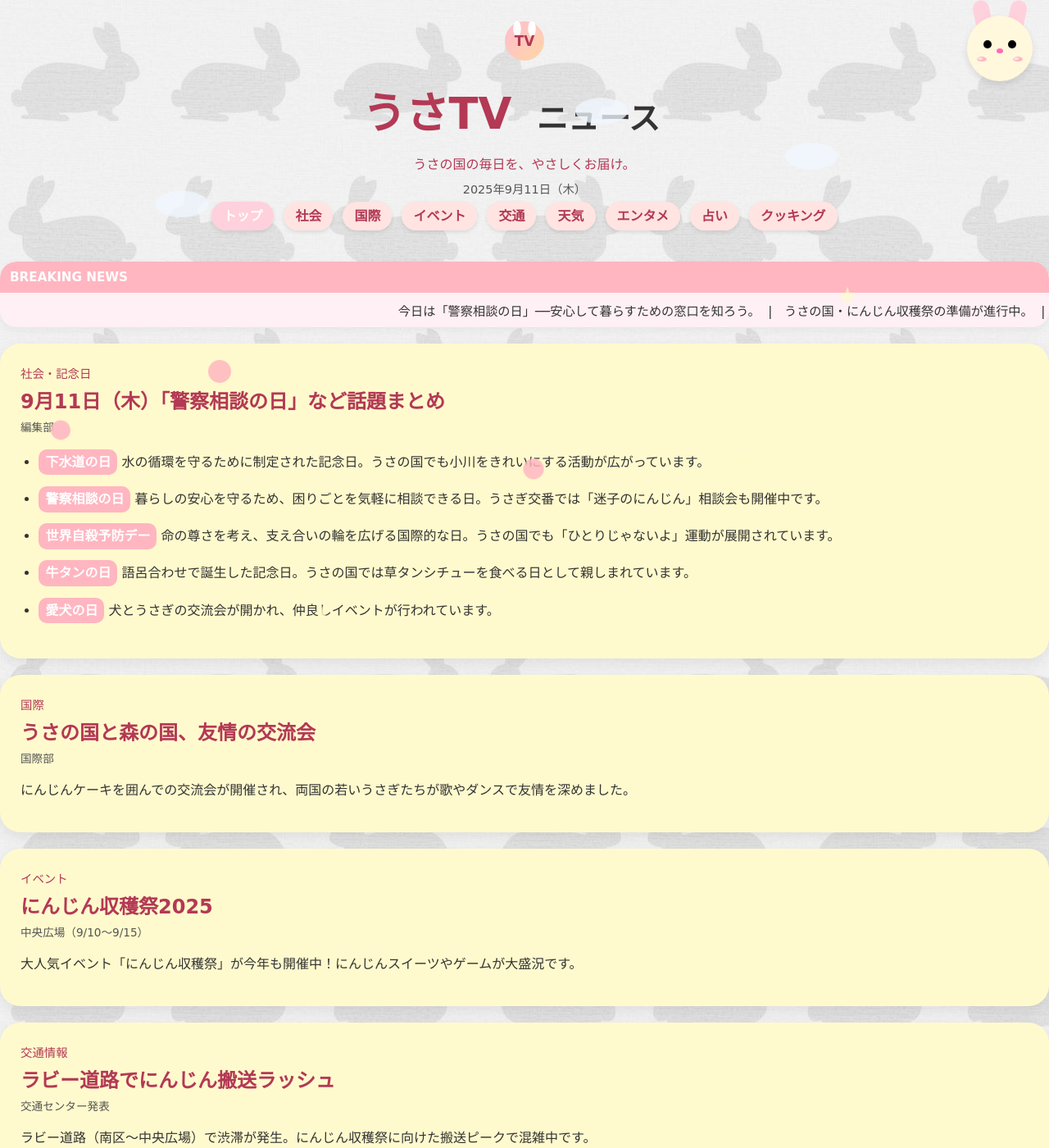
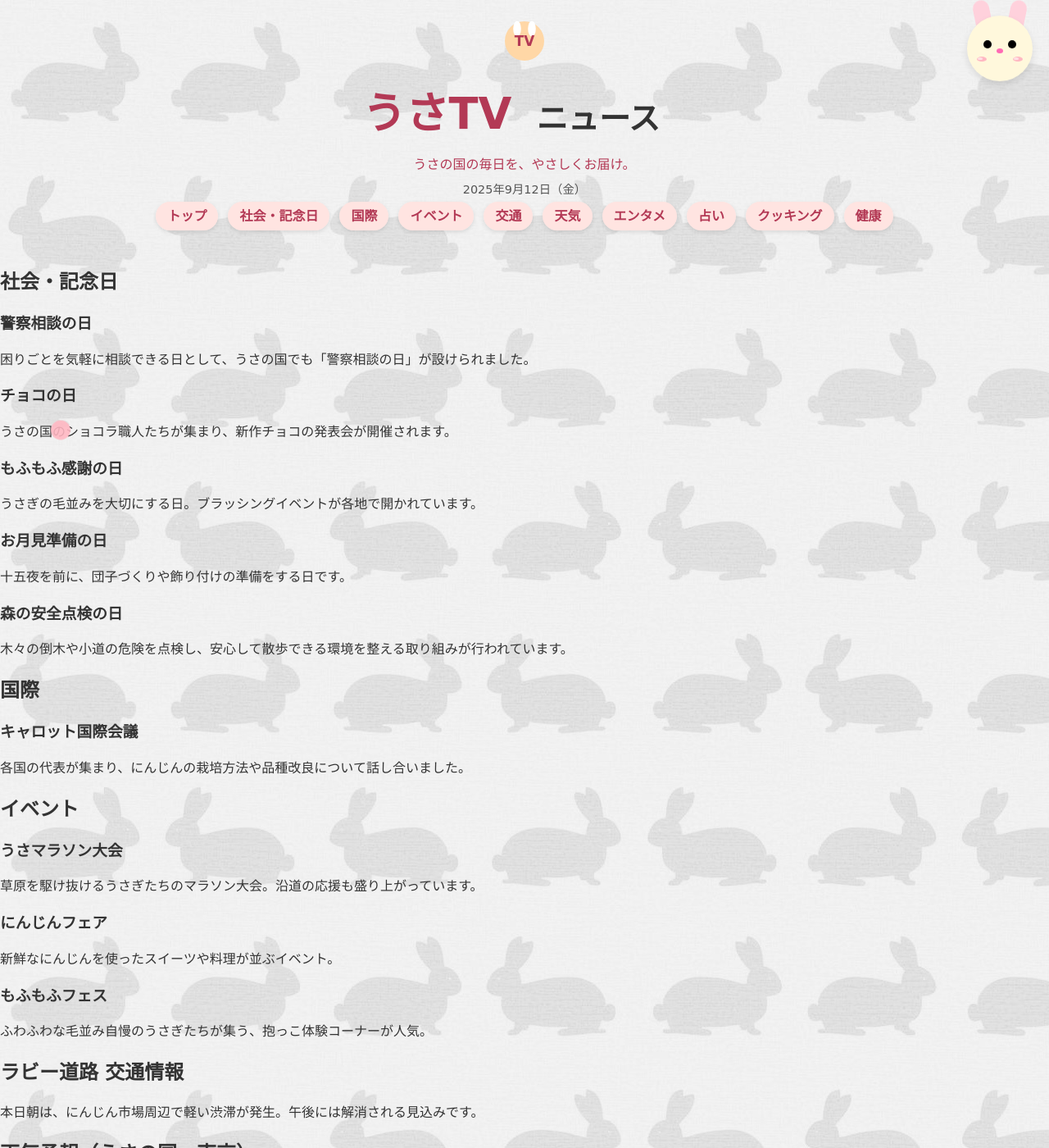
Before and after one commit to Rabbitflower-Rabiko/Rabbitflower-Rabiko-Rabbitflower-Rabiko.github.io, a Jekyll site: the page index.html, which Jekyll copies as it is, in a window 1280 px wide and 1400 px high. Shown: the whole window at 82% size. Built offline with Jekyll 4.4.1, drawn with Linux system fonts in a browser that asks for light colours; some of the changed text lies outside the part shown.

Commit message:
index.html を更新

```diff
--- a/index.html
+++ b/index.html
@@ -3,8 +3,8 @@
 <head>
   <meta charset="utf-8" />
   <meta name="viewport" content="width=device-width, initial-scale=1" />
-  <title>うさTVニュース | 2025年9月11日（木）</title>
-  <meta property="og:title" content="うさTVニュース | 2025年9月11日（木）">
+  <title>うさTVニュース | 2025年9月12日（金）</title>
+  <meta property="og:title" content="うさTVニュース | 2025年9月12日（金）">
   <meta property="og:site_name" content="うさTVニュース">
   <meta property="og:description" content="うさの国のフィクションニュースと、今日のうさぎ占い・おすすめレシピ・お天気情報をお届け。">
   <meta property="og:type" content="article">
@@ -15,14 +15,10 @@
 <!-- 背景デコ -->
 <div class="bg-deco">
   <div class="heart"></div>
+  <div class="star"></div>
+  <div class="cloud"></div>
   <div class="heart"></div>
   <div class="star"></div>
-  <div class="star"></div>
-  <div class="heart"></div>
-  <div class="star"></div>
-  <div class="cloud"></div>
-  <div class="cloud"></div>
-  <div class="cloud"></div>
 </div>
 
 <!-- うさぎマスコット -->
@@ -40,14 +36,8 @@
 <header>
   <div class="container masthead">
     <div class="logo-wrap" aria-hidden="true">
-      <svg viewBox="0 0 100 100" width="52" height="52" role="img" aria-label="うさTV">
-        <defs>
-          <linearGradient id="g" x1="0" x2="1" y1="0" y2="1">
-            <stop stop-color="#ffbcd0" offset="0"/>
-            <stop stop-color="#ffd7a6" offset="1"/>
-          </linearGradient>
-        </defs>
-        <circle cx="50" cy="50" r="40" fill="url(#g)"/>
+      <svg viewBox="0 0 100 100" width="52" height="52">
+        <circle cx="50" cy="50" r="40" fill="#ffd7a6"/>
         <ellipse cx="35" cy="25" rx="8" ry="16" fill="#fff"/>
         <ellipse cx="65" cy="25" rx="8" ry="16" fill="#fff"/>
         <text x="50" y="60" text-anchor="middle" font-size="28" font-weight="900" fill="#b33955">TV</text>
@@ -62,208 +52,176 @@
       <div class="tagline">うさの国の毎日を、やさしくお届け。</div>
     </div>
 
-    <div class="date-stamp">2025年9月11日（木）</div>
+    <div class="date-stamp">2025年9月12日（金）</div>
   </div>
 
   <div class="container">
     <nav aria-label="主要カテゴリ">
       <ul class="nav-list">
-        <li><a href="#" aria-current="page">トップ</a></li>
-        <li><a href="#society">社会</a></li>
+        <li><a href="#">トップ</a></li>
+        <li><a href="#society">社会・記念日</a></li>
         <li><a href="#world">国際</a></li>
         <li><a href="#events">イベント</a></li>
         <li><a href="#traffic">交通</a></li>
         <li><a href="#weather">天気</a></li>
-        <li><a href="#ent">エンタメ</a></li>
-        <li><a href="#uranai">占い</a></li>
+        <li><a href="#entertainment">エンタメ</a></li>
+        <li><a href="#fortune">占い</a></li>
         <li><a href="#cooking">クッキング</a></li>
+        <li><a href="#health">健康</a></li>
       </ul>
     </nav>
   </div>
 </header>
 
-<!-- ブレイキングニュース -->
-<div class="container">
-  <section class="ticker" aria-label="ブレイキングニュース">
-    <div class="ticker-head">BREAKING&nbsp;NEWS</div>
-    <div class="ticker-body" role="marquee" aria-live="polite">
-      <div class="scroll">
-        <span>今日は「警察相談の日」──安心して暮らすための窓口を知ろう。&nbsp;&nbsp;|&nbsp;&nbsp;</span>
-        <span>うさの国・にんじん収穫祭の準備が進行中。&nbsp;&nbsp;|&nbsp;&nbsp;</span>
-        <span>秋晴れ続く、気温上昇で熱中症に注意。&nbsp;&nbsp;|&nbsp;&nbsp;</span>
-      </div>
-    </div>
+<main class="container">
+
+  <!-- 社会・記念日 -->
+  <section id="society">
+    <h2>社会・記念日</h2>
+    <article>
+      <h3>警察相談の日</h3>
+      <p>困りごとを気軽に相談できる日として、うさの国でも「警察相談の日」が設けられました。</p>
+    </article>
+    <article>
+      <h3>チョコの日</h3>
+      <p>うさの国のショコラ職人たちが集まり、新作チョコの発表会が開催されます。</p>
+    </article>
+    <article>
+      <h3>もふもふ感謝の日</h3>
+      <p>うさぎの毛並みを大切にする日。ブラッシングイベントが各地で開かれています。</p>
+    </article>
+    <article>
+      <h3>お月見準備の日</h3>
+      <p>十五夜を前に、団子づくりや飾り付けの準備をする日です。</p>
+    </article>
+    <article>
+      <h3>森の安全点検の日</h3>
+      <p>木々の倒木や小道の危険を点検し、安心して散歩できる環境を整える取り組みが行われています。</p>
+    </article>
   </section>
-</div>
-
-<div class="container">
-  <main>
-    <!-- 社会・記念日 -->
-    <article class="card" id="society">
-      <div class="head">
-        <div class="eyebrow">社会・記念日</div>
-        <h1>9月11日（木）「警察相談の日」など話題まとめ</h1>
-        <div class="sub">編集部</div>
-      </div>
-      <div class="content">
-        <ul class="list">
-          <li><strong>下水道の日</strong>
-            水の循環を守るために制定された記念日。うさの国でも小川をきれいにする活動が広がっています。
-          </li>
-          <li><strong>警察相談の日</strong>
-            暮らしの安心を守るため、困りごとを気軽に相談できる日。うさぎ交番では「迷子のにんじん」相談会も開催中です。
-          </li>
-          <li><strong>世界自殺予防デー</strong>
-            命の尊さを考え、支え合いの輪を広げる国際的な日。うさの国でも「ひとりじゃないよ」運動が展開されています。
-          </li>
-          <li><strong>牛タンの日</strong>
-            語呂合わせで誕生した記念日。うさの国では草タンシチューを食べる日として親しまれています。
-          </li>
-          <li><strong>愛犬の日</strong>
-            犬とうさぎの交流会が開かれ、仲良しイベントが行われています。
-          </li>
-        </ul>
-      </div>
-    </article>
 
   <!-- 国際 -->
-    <article class="card" id="world">
-      <div class="head">
-        <div class="eyebrow">国際</div>
-        <h2>うさの国と森の国、友情の交流会</h2>
-        <div class="sub">国際部</div>
-      </div>
-      <div class="content">
-        <p>にんじんケーキを囲んでの交流会が開催され、両国の若いうさぎたちが歌やダンスで友情を深めました。</p>
-      </div>
+  <section id="world">
+    <h2>国際</h2>
+    <article>
+      <h3>キャロット国際会議</h3>
+      <p>各国の代表が集まり、にんじんの栽培方法や品種改良について話し合いました。</p>
     </article>
+  </section>
 
   <!-- イベント -->
-    <article class="card" id="events">
-      <div class="head">
-        <div class="eyebrow">イベント</div>
-        <h2>にんじん収穫祭2025</h2>
-        <div class="sub">中央広場（9/10〜9/15）</div>
-      </div>
-      <div class="content">
-        <p>大人気イベント「にんじん収穫祭」が今年も開催中！にんじんスイーツやゲームが大盛況です。</p>
-      </div>
+  <section id="events">
+    <h2>イベント</h2>
+    <article>
+      <h3>うさマラソン大会</h3>
+      <p>草原を駆け抜けるうさぎたちのマラソン大会。沿道の応援も盛り上がっています。</p>
     </article>
+    <article>
+      <h3>にんじんフェア</h3>
+      <p>新鮮なにんじんを使ったスイーツや料理が並ぶイベント。</p>
+    </article>
+    <article>
+      <h3>もふもふフェス</h3>
+      <p>ふわふわな毛並み自慢のうさぎたちが集う、抱っこ体験コーナーが人気。</p>
+    </article>
+  </section>
 
   <!-- 交通 -->
-    <article class="card" id="traffic">
-      <div class="head">
-        <div class="eyebrow">交通情報</div>
-        <h2>ラビー道路でにんじん搬送ラッシュ</h2>
-        <div class="sub">交通センター発表</div>
-      </div>
-      <div class="content">
-        <p>ラビー道路（南区〜中央広場）で渋滞が発生。にんじん収穫祭に向けた搬送ピークで混雑中です。</p>
-      </div>
-    </article>
+  <section id="traffic">
+    <h2>ラビー道路 交通情報</h2>
+    <p>本日朝は、にんじん市場周辺で軽い渋滞が発生。午後には解消される見込みです。</p>
+  </section>
 
   <!-- 天気 -->
-    <aside class="card" id="weather" aria-labelledby="wx-title">
-      <div class="head">
-        <div class="eyebrow">明日の天気</div>
-        <h2 id="wx-title">うさの国（9月12日）</h2>
-        <div class="sub">晴れのちくもり</div>
-      </div>
-      <div class="wx">
-        <div class="wx-ico" aria-hidden="true">
-          <svg viewBox="0 0 64 64">
-            <circle cx="32" cy="32" r="16" fill="#ffcc33"/>
-            <ellipse cx="42" cy="38" rx="14" ry="9" fill="#e9e9e9"/>
-            <ellipse cx="28" cy="40" rx="18" ry="10" fill="#dddddd"/>
-          </svg>
-        </div>
-        <div>
-          <div class="wx-kv">
-            <div class="tmax">最高 30℃</div>
-            <div class="tmin">／ 最低 22℃</div>
-          </div>
-          <div class="advisory">昼は蒸し暑く、熱中症に注意。こまめな水分補給を。</div>
-          <div class="advisory">洗濯指数：★★★☆☆（日中は乾きやすいが夕方はくもり空）</div>
-        </div>
-      </div>
-    </aside>
+  <section id="weather">
+    <h2>天気予報（うさの国＝東京）</h2>
+    <p><strong>2025年9月12日（金）の天気：</strong> 晴れのちくもり</p>
+    <ul>
+      <li>最高気温：28℃</li>
+      <li>最低気温：21℃</li>
+      <li>降水確率：20%</li>
+      <li>洗濯指数：乾きやすいけど夕方の曇りに注意</li>
+    </ul>
+  </section>
 
   <!-- エンタメ -->
-    <section class="card" id="ent">
-      <div class="head">
-        <div class="eyebrow">エンタメ</div>
-        <h2>話題のうさぎニュース</h2>
-      </div>
-      <div class="content">
-        <ul class="list">
-          <li>映画『うさぎと星のダンス』が大ヒット上映中。</li>
-          <li>人気アイドル「キャロット☆スターズ」が新曲を発表。</li>
-          <li>アニメ『ふわふわパステルタウン』最終回でSNSに感動の声。</li>
-          <li>「にんじんバレエ団」特別公演が開催、チケット完売間近。</li>
-          <li>ゲーム『ジャンピングラビーズ』に新キャラ「ミントうさぎ」登場。</li>
-        </ul>
-      </div>
+  <section id="entertainment">
+    <h2>エンタメ</h2>
+    <article>
+      <h3>うさドル新曲発表</h3>
+      <p>人気うさドルグループが新曲を発表し、草原ステージでライブを開催しました。</p>
+    </article>
+    <article>
+      <h3>もぐもぐシネマ上映会</h3>
+      <p>うさぎ向け短編アニメが上映され、にんじんポップコーンが大人気です。</p>
+    </article>
+    <article>
+      <h3>森のアート展</h3>
+      <p>木の枝や落ち葉を使った作品が展示され、訪れたうさぎたちを楽しませています。</p>
+    </article>
+    <article>
+      <h3>しっぽダンス大会</h3>
+      <p>小さなしっぽをリズミカルに振る競技。優勝者にはにんじんクラウンが贈られます。</p>
+    </article>
+    <article>
+      <h3>チモシー演劇祭</h3>
+      <p>若手うさぎ劇団がチモシーを題材にした演劇を披露しました。</p>
+    </article>
   </section>
 
   <!-- 占い -->
-    <section class="card" id="uranai">
-      <div class="head">
-        <div class="eyebrow">今日の占い</div>
-        <h2>チモシー占い</h2>
-      </div>
-      <div class="content">
-        <p>今日は<strong>チモシーの葉音</strong>が幸運のサイン。静かな時間を持つと運気アップ。ラッキーアイテムは木の実のアクセサリー。</p>
-      </div>
+  <section id="fortune">
+    <h2>今日のチモシー占い</h2>
+    <p>ラッキーカラーは「もふもふホワイト」。今日は仲間と一緒に過ごすと楽しい発見がありそう！</p>
   </section>
 
   <!-- クッキング -->
-    <section class="card" id="cooking">
-      <div class="head">
-        <div class="eyebrow">今日のうさぎクッキング</div>
-        <h2>おすすめレシピ3選</h2>
-      </div>
-      <div class="content">
-        <ul class="list">
-          <li><strong>にんじんスープ</strong>
-            体を温めるやさしい味わい。朝ごはんにもぴったり。
+  <section id="cooking">
+    <h2>今日のうさぎクッキング</h2>
+    <article>
+      <h3>にんじんケーキ</h3>
+      <p>しっとり甘いケーキ。紅茶と合わせてティータイムにぴったり。</p>
+    </article>
+    <article>
+      <h3>クローバーサラダ</h3>
+      <p>新鮮なクローバーと野菜を合わせた爽やかなサラダ。</p>
+    </article>
+    <article>
+      <h3>りんごのひんやりスープ</h3>
+      <p>甘酸っぱいりんごを使った冷製スープ。暑い日におすすめです。</p>
+    </article>
+  </section>
+
+  <!-- 健康 -->
+  <section id="health">
+    <h2>今日の健康ひとこと</h2>
+    <p>換毛期は毛球症に注意。こまめなブラッシングと十分な水分補給を心がけましょう。</p>
+  </section>
+
+  <!-- リンク集 -->
+  <section id="links">
+    <h2>おすすめリンク</h2>
+    <ul>
+      <li>
+        <a href="https://rabbitworld.rabbitflowerdiary.com/" target="_blank">RabbitWorld</a>
+        <div class="link-desc">ルブラン美夜子のレッツウェザーはこちら</div>
       </li>
-          <li><strong>ハーブサラダ</strong>
-            爽やかな香りで食欲増進、ランチに最適。
-          </li>
-          <li><strong>りんごケーキ</strong>
-            秋の味覚を楽しめるしっとりスイーツ。
+      <li>
+        <a href="https://newrabi.rabbitflowerdiary.com/index" target="_blank">うさぎの世話人のためのページ</a>
+        <div class="link-desc">はじめてのうさと家族になった人間たちへ</div>
       </li>
     </ul>
-      </div>
-    </section>
-
-    <!-- うさぎの健康 -->
-    <section class="card" id="health">
-      <div class="head">
-        <div class="eyebrow">うさぎの健康アドバイス</div>
-        <h2>今日のひとこと</h2>
-      </div>
-      <div class="content">
-        <p>気温差の大きい季節。冷たい風が入らないよう、室内環境を整えてあげましょう。</p>
-      </div>
-    </section>
-
-    <!-- リンクまとめ -->
-    <section class="links-section">
-      <a href="https://rabbitworld.rabbitflowerdiary.com/" target="_blank">RabbitWorld</a>
-      <div class="link-desc">ルブラン美夜子のレッツウェザーはこちら</div>
-
-      <a href="https://newrabi.rabbitflowerdiary.com/index" target="_blank">うさぎの世話人のためのページ</a>
-      <div class="link-desc">はじめてのうさと家族になった人間たちへ</div>
   </section>
 
 </main>
 
-  <footer class="container">
-    <p>お問い合わせ： <a href="https://x.com/RabiHouse" target="_blank">@RabiHouse</a></p>
-    <p>© 2025 うさTVニュース / Rabiko rabbitflowerdiary</p>
+<!-- フッター -->
+<footer>
+  <div class="container">
+    <p>お問い合わせ： <a href="https://x.com/RabiHouse" target="_blank">x.com/RabiHouse</a></p>
+    <p>&copy; 2025 うさTVニュース</p>
+  </div>
 </footer>
-</div>
 
 </body>
 </html>
```
Lines whose indentation alone changed are shown as unchanged.
